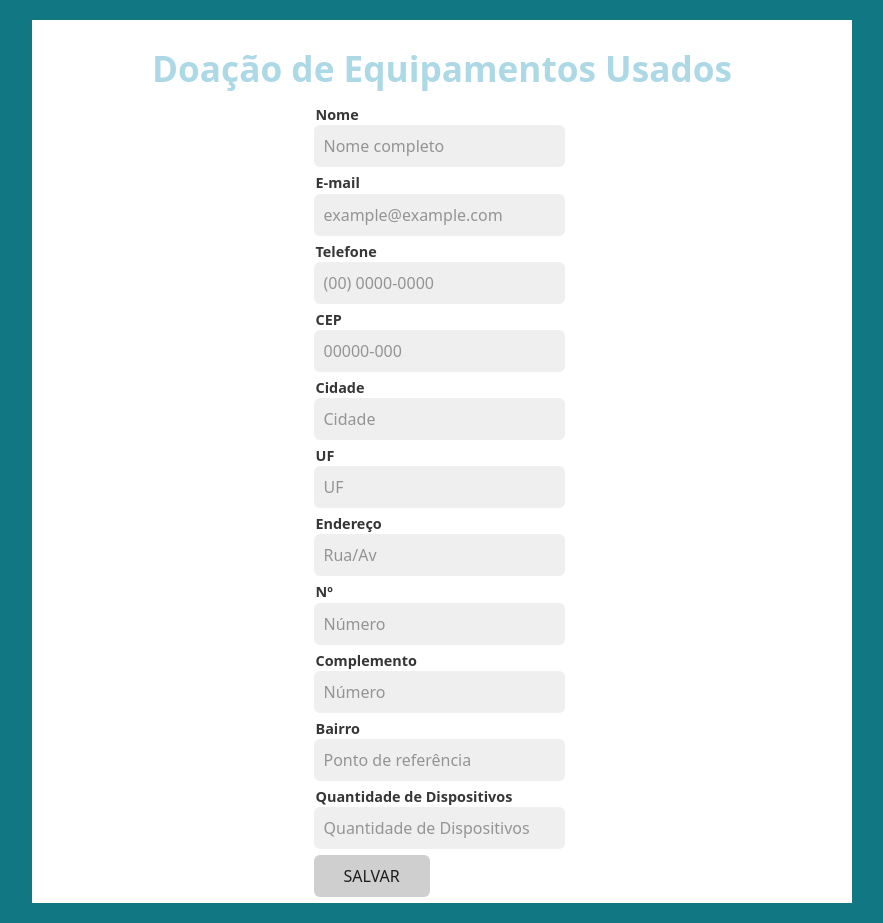
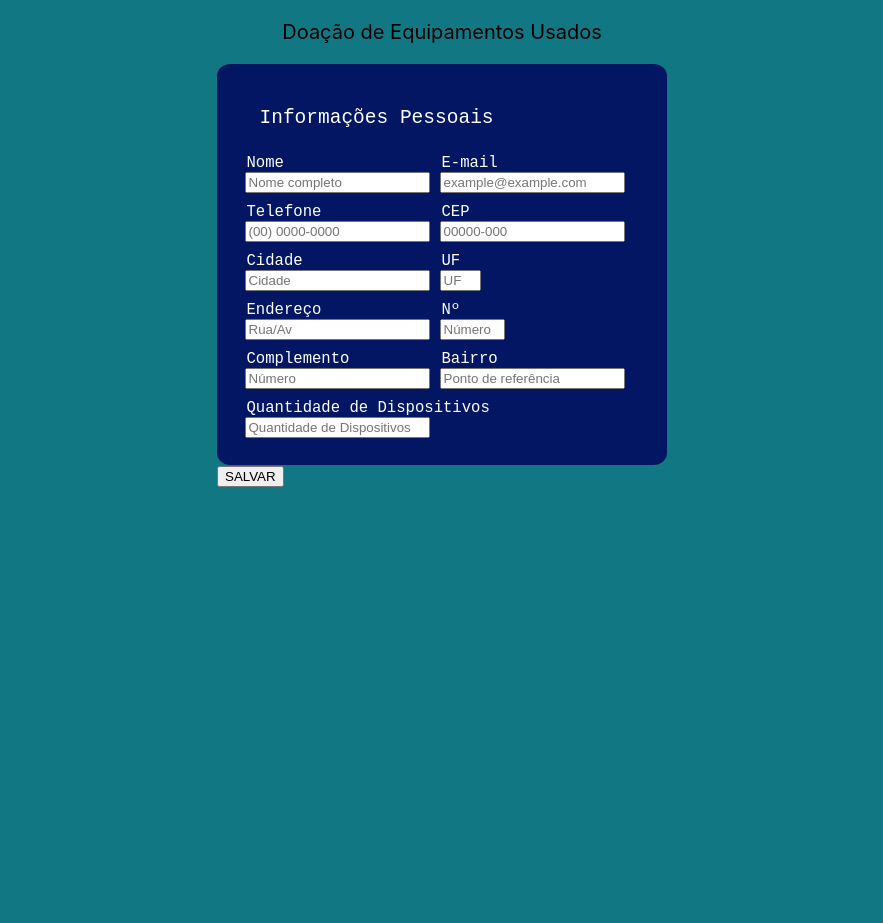
Before and after one commit to brenomorais-ti/doacao-computatores, a Next.js app: page / in a window 1280 px wide. Shown: the whole page, without its empty margins (198-1081 px from the left). After the commit the page ends 800 px from the top, so only its background shows below. Built offline with nearby package versions, Linux system fonts and the light colour scheme.

Commit message:
falha na comunicação com o backende resolvida

```diff
--- a/src/components/Input/index.jsx
+++ b/src/components/Input/index.jsx
@@ -4,6 +4,7 @@ const Input = (props) => {
       <legend>{props.label}</legend>
       <input
         min={0}
+        size={props.size}
         value={props.value}
         type={props.type}
         placeholder={props.placeholder}
--- a/src/pages/index.js
+++ b/src/pages/index.js
@@ -8,10 +8,12 @@ import axios from 'axios'
 export default function Home() {
 
   const onSubmit = () => {
-   const payload = {...form, device: [...device]}
-    axios.post('https://doar-computadores-test.herokuapp.com/donation', {payload})
-      .then((response) => {
-        console.log(response);
+   const payload = {...form, devices: [...device]}
+
+   axios.post('https://doar-computadores-test.herokuapp.com/donation', payload)
+   .then(response => {
+     alert(JSON.stringify(response.data))
+     console.log(response.data)
    })
    .catch((error) => {
     console.log(error)
@@ -42,17 +44,17 @@ export default function Home() {
   //Formulario inicial
     //insere os elementos no objeto form
   const [form, setForm] = useState  ({
-    name:'',
-    email:'',
-    phone:'',
-    zip:'',
-    city:'',
-    state:'',
-    streetAddress:'',
-    number:'',
-    complement:'',
-    neighborhood:'',
-    deviceCount:''
+    name: "",
+    email: "",
+    phone: "",
+    zip: "",
+    city: "",
+    state: "",
+    streetAddress: "",
+    number: "",
+    complement: "",
+    neighborhood: "",
+    deviceCount: "",
   })
 
   function setList (value, name){
@@ -81,7 +83,6 @@ export default function Home() {
     if(!cep.length)return
     fetch(`https://viacep.com.br/ws/${cep}/json/`)
       .then(res => res.json()).then(data => {
-        console.log(data)
         const response = {
           ...form,
           neighborhood: data.bairro,
@@ -90,7 +91,6 @@ export default function Home() {
           streetAddress: data.logradouro,
         }
         setForm(response)
-        console.log(response)
       })
       .catch(() => alert("CEP invalido"))
 }
@@ -99,14 +99,18 @@ export default function Home() {
     <div>
       <Head>
         <title>Amigo do Bem</title>
-        <link rel="stylesheet" href="https://cdn.jsdelivr.net/npm/water.css@2/out/water.css"></link>
+       {/* <link rel="stylesheet" href="https://cdn.jsdelivr.net/npm/water.css@2/out/water.css"></link>*/}
         <meta name="description" content="Doaçao de computadores" />
       </Head>
 
-      <main className={styles.main}>
-        <h1 className={styles.h1}>Doação de Equipamentos Usados</h1>
+      <main className="container">
+        <h1>Doação de Equipamentos Usados</h1>
 
-        <form>
+        <form className="container flex flex-wrap">
+
+         <h1>Informações Pessoais</h1>
+
+        <div className="item">
           <Input
             required
             label={'Nome'}
@@ -115,7 +119,9 @@ export default function Home() {
             placeholder={'Nome completo'}
             onChange={({currentTarget:{value, name}}) => {
               setList(value, name)}} />
+          </div>
 
+        <div className="item">
           <Input
             label={'E-mail'}
             name={'email'}
@@ -123,7 +129,9 @@ export default function Home() {
             placeholder={'example@example.com'}
             onChange={({currentTarget:{value, name}}) => {
               setList(value, name)}} />
+        </div>
 
+        <div className="item">
           <Input
             required
             label={'Telefone'}
@@ -132,7 +140,9 @@ export default function Home() {
             placeholder={'(00) 0000-0000'}
             onChange={({currentTarget:{value, name}}) => {
               setList(value, name)}} />
+        </div>
 
+        <div className="item">
           <Input
             required
             label={'CEP'}
@@ -142,7 +152,9 @@ export default function Home() {
             onChange={({currentTarget:{value, name}}) => {
               setList(value, name)}}
             onBlur={checkCEP} />
+        </div>
 
+        <div className="item">
           <Input
             required
             value={form.city}
@@ -152,9 +164,12 @@ export default function Home() {
             placeholder={'Cidade'}
             onChange={({currentTarget:{value, name}}) => {
               setList(value, name)}} />
+        </div>
 
+        <div className="item">
           <Input
             required
+            size={2}
             value={form.state}
             label={'UF'}
             name={'state'}
@@ -162,7 +177,9 @@ export default function Home() {
             placeholder={'UF'}
             onChange={({currentTarget:{value, name}}) => {
               setList(value, name)}} />
+        </div>
 
+        <div className="item">
           <Input
             required
             value={form.streetAddress}
@@ -172,16 +189,21 @@ export default function Home() {
             placeholder={'Rua/Av'}
             onChange={({currentTarget:{value, name}}) => {
               setList(value, name)}} />
+        </div>
 
+        <div className="item">
           <Input
             required
+            size={5}
             label={'Nº'}
             name={'number'}
             type={'text'}
             placeholder={'Número'}
             onChange={({currentTarget:{value, name}}) => {
               setList(value, name)}} />
+        </div>
 
+        <div className="item">
           <Input
             required
             label={'Complemento'}
@@ -190,7 +212,9 @@ export default function Home() {
             placeholder={'Número'}
             onChange={({currentTarget:{value, name}}) => {
               setList(value, name)}} />
+        </div>
 
+        <div className="item">
           <Input
             required
             value={form.neighborhood}
@@ -200,9 +224,12 @@ export default function Home() {
             placeholder={'Ponto de referência'}
             onChange={({currentTarget:{value, name}}) => {
               setList(value, name)}} />
+        </div>
 
+        <div className="item">
           <Input
             required
+            size={3}
             label={'Quantidade de Dispositivos'}
             name={'deviceCount'}
             type={'number'}
@@ -211,10 +238,11 @@ export default function Home() {
               setList(value, name)}}
             onChange={
               (e) => rendlerList(e.currentTarget.value)} />
-
+          </div>
           {
             device.map((_, index) => (
-            <>
+            <div className="item">
+              <h1>Especificações dos Equipamentos</h1>
               <Select
                 required
                 label={'Equipamento'}
@@ -227,17 +255,18 @@ export default function Home() {
               <Select
                 required
                 label={'Estado'}
-                name={'Condition'}
+                name={'condition'}
                 type={'text'}
                 items={conditionDevice}
                 onChange={({currentTarget:{value, name}}) => {
                   deviceUpdate(value, name, index)}}/>
-            </>))
+            </div>))
           }
+        </form>
+
         <button onClick={onSubmit}>
           SALVAR
         </button>
-        </form>
       </main>
     </div>
   )
--- a/src/styles/Home.module.css
+++ b/src/styles/Home.module.css
@@ -8,13 +8,3 @@
   flex-direction: column;
   align-items: center;
 }
-
-.h1{
- color:LightBlue;
-}
-
-.form.submitButton{
-  display: flex;
-  position: absolute;
-  align-items: center;
-}
--- a/src/styles/globals.css
+++ b/src/styles/globals.css
@@ -6,3 +6,36 @@ body {
     Ubuntu, Cantarell, Fira Sans, Droid Sans, Helvetica Neue, sans-serif;
     background-color: #117782;
 }
+
+.item {
+	margin: 5px;
+}
+
+.flex {
+	display: flex;
+}
+
+.flex-wrap {
+	flex-wrap: wrap;
+}
+
+form{
+  padding: 5%;
+	background: rgb(2, 22, 100);
+	font-size: 1.2em;
+  font-family: monospace;
+	color: rgb(255, 255, 255);
+}
+
+.container {
+	max-width: 450px;
+	margin: 0 auto;
+	border-radius: 3%;
+}
+
+h1 {
+	text-align: center;
+	margin: 20px;
+	font-size: 1.25em;
+	font-weight: normal;
+}
```
Lines whose indentation alone changed are shown as unchanged.
